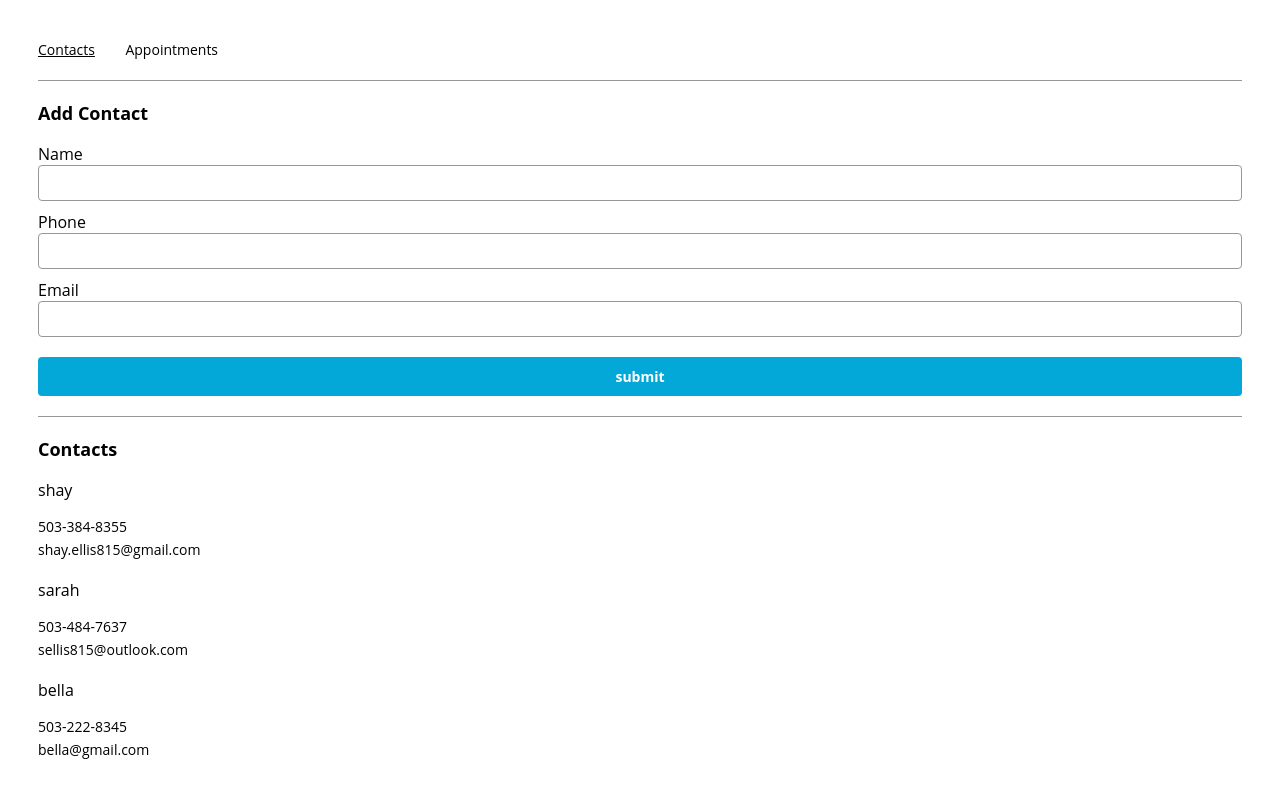
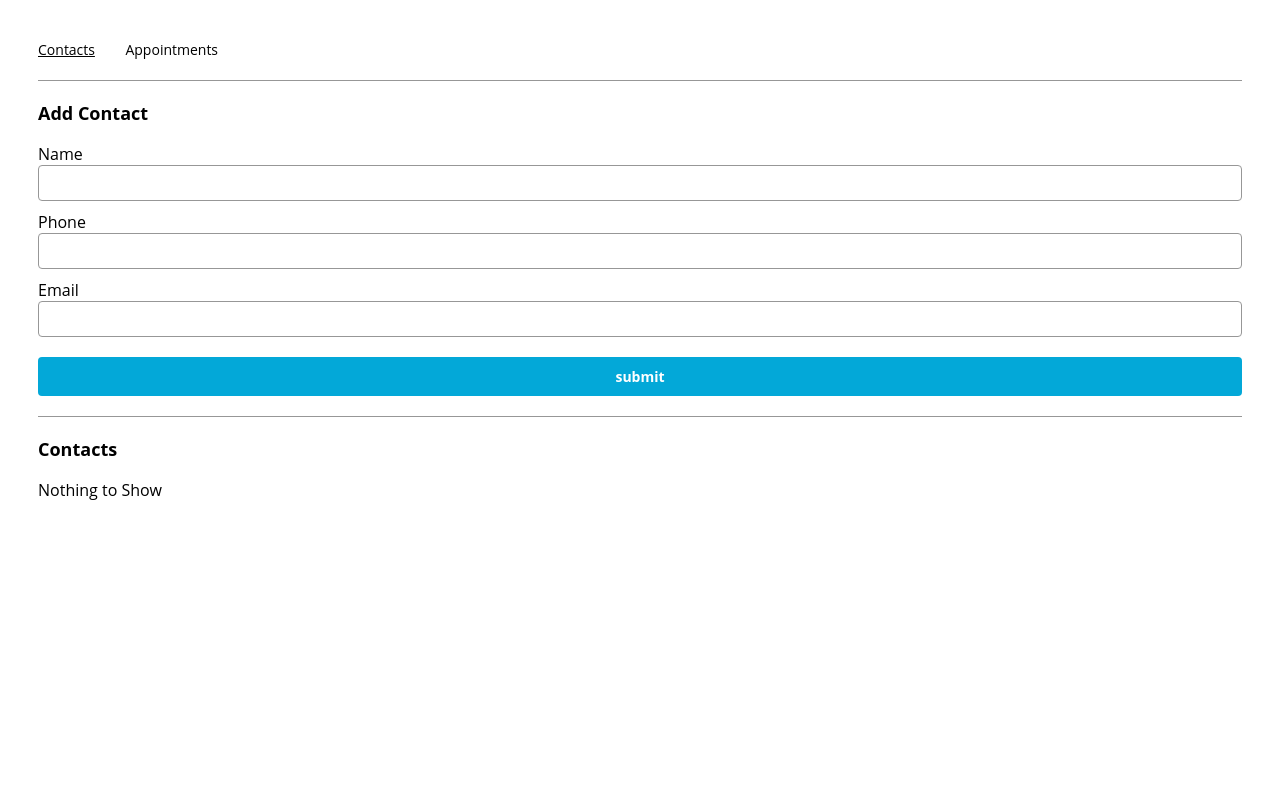
Before and after one commit to ShayEllis/contacts-page-vite-jest, a React (Vite) app: page /contacts in a window 1280 px wide. Shown: the top 798 px of the page. Built offline with nearby package versions, Linux system fonts and the light colour scheme.

Commit message:
finished lesson

```diff
--- a/src/components/appointmentForm/AppointmentForm.jsx
+++ b/src/components/appointmentForm/AppointmentForm.jsx
@@ -14,9 +14,9 @@ export const AppointmentForm = (props) => {
     <form onSubmit={props.handleSubmit}>
       <label htmlFor='title'>Title</label>
       <input id='title' name='title' type='text' value={props.title} onChange={props.handleChange} />
-      <ContactPicker />
+      <ContactPicker handleChange={props.handleChange} contacts={props.contacts}/>
       <label htmlFor='date'>Date</label>
-      <input id='date' name='date' type='date' value={props.date} onChange={props.handleChange} />
+      <input id='date' name='date' type='date' min={getTodayString()} value={props.date} onChange={props.handleChange} />
       <label htmlFor='time'>Time</label>
       <input id='time' name='time' type='time' value={props.time} onChange={props.handleChange} />
       <input type='submit' value='submit'/>
--- a/src/components/contactPicker/ContactPicker.jsx
+++ b/src/components/contactPicker/ContactPicker.jsx
@@ -1,7 +1,14 @@
 import React from "react";
 
-export const ContactPicker = () => {
+export const ContactPicker = (props) => {
+
   return (
-    ContactPicker
+    <>
+      <label htmlFor='contacts'>Select a contact</label>
+      <select name='contacts' id='contacts' onChange={props.handleChange}>
+        <option value='' hidden>Select a Contact</option>
+                {props.contacts ? props.contacts.map(contact => <option key={contact.name} value={contact.name}>{contact.name}</option>) : ''}
+      </select>
+    </>
   );
 };
--- a/src/components/tileList/TileList.jsx
+++ b/src/components/tileList/TileList.jsx
@@ -4,7 +4,7 @@ import { Tile } from '../../components/tile/Tile'
 export const TileList = (props) => {
   return (
     <div>
-      {props.objArr.map((obj) => <Tile obj={obj} key={obj.name ? obj.name : obj.title} /> )}
+      {props.objArr ? props.objArr.map((obj) => <Tile obj={obj} key={obj.name ? obj.name : obj.title} />) : <p>Nothing to Show</p>}
     </div>
   );
 };
--- a/src/routes/appointmentsPage/AppointmentsPage.jsx
+++ b/src/routes/appointmentsPage/AppointmentsPage.jsx
@@ -15,7 +15,7 @@ export const AppointmentsPage = () => {
     if (currentTarget.name === 'title') {
       setTitle(target.value);
     }
-    if (currentTarget.name === 'contact') {
+    if (currentTarget.name === 'contacts') {
       setContaact(target.value);
     }
     if (currentTarget.name === 'date') {
@@ -39,7 +39,7 @@ export const AppointmentsPage = () => {
     <div>
       <section>
         <h2>Add Appointment</h2>
-        <AppointmentForm title={title} contact={contact} date={date} time={time} handleChange={handleChange} handleSubmit={handleSubmit} />
+        <AppointmentForm title={title} contacts={contacts} contact={contact} date={date} time={time} handleChange={handleChange} handleSubmit={handleSubmit} />
       </section>
       <hr />
       <section>
--- a/src/routes/contactsPage/ContactsPage.jsx
+++ b/src/routes/contactsPage/ContactsPage.jsx
@@ -13,6 +13,9 @@ export const ContactsPage = () => {
 
   useEffect(() => {
     let nameState = name.toUpperCase().trim();
+    if (!contacts) {
+      return
+    }
     for (let contact of contacts) {
       if (contact.name.toUpperCase().trim() === nameState) {
         setIsDuplicate(true);
--- a/src/routes/root/root.jsx
+++ b/src/routes/root/root.jsx
@@ -2,23 +2,7 @@ import React, { useEffect, useState } from 'react';
 import { Outlet, NavLink, useNavigate } from 'react-router-dom';
 
 export default function Root() {
-    const [contacts, setContacts] = useState([
-        {
-            name: 'shay',
-            phone: '503-384-8355',
-            email: 'shay.ellis815@gmail.com'
-        },
-        {
-            name: 'sarah',
-            phone: '503-484-7637',
-            email: 'sellis815@outlook.com'
-        },
-        {
-            name: 'bella',
-            phone: '503-222-8345',
-            email: 'bella@gmail.com'
-        }
-    ]); //An array of objects
+    const [contacts, setContacts] = useState();
 
     const addContact = (name, phone, email) => {
         const newContact = {
@@ -26,29 +10,15 @@ export default function Root() {
             phone,
             email
         };
-        setContacts(pre => [newContact, ...pre]);
+        setContacts(pre => {
+            if (!pre) {
+                return [newContact];
+            }
+            return [newContact, ...pre];
+        });
     }
 
-    const [appointments, setAppointments] = useState([
-        {
-            title: "appointment 1",
-            contact: 'dusty',
-            date: 'date 1',
-            time: 'time 1'
-        },
-        {
-            title: "appointment 2",
-            contact: 'jeff',
-            date: 'date 2',
-            time: 'time 2'
-        },
-        {
-            title: "appointment 3",
-            contact: 'bill',
-            date: 'date 3',
-            time: 'time 3'
-        }
-    ]); //An array of objects
+    const [appointments, setAppointments] = useState([]);
     const addAppointment = (title, contact, date, time) => {
         const newAppointment = {
             title,
@@ -56,7 +26,12 @@ export default function Root() {
             date,
             time
         }
-        setAppointments(pre => [newAppointment, ...pre]);
+        setAppointments(pre => {
+            if (!pre) {
+                return [newAppointment];
+            }
+            return [newAppointment, ...pre];
+        });
     }
 
     const pageProps = {
@@ -75,8 +50,6 @@ export default function Root() {
         navigate('contacts');
     }, []);
 
-    /* pass array of contacts and addContact callback function to the ContactsPage component */
-    /* pass array of appointments and addAppointment callback funtion to the AppointmentsPage */
     return (
         <>
             <nav>
```
